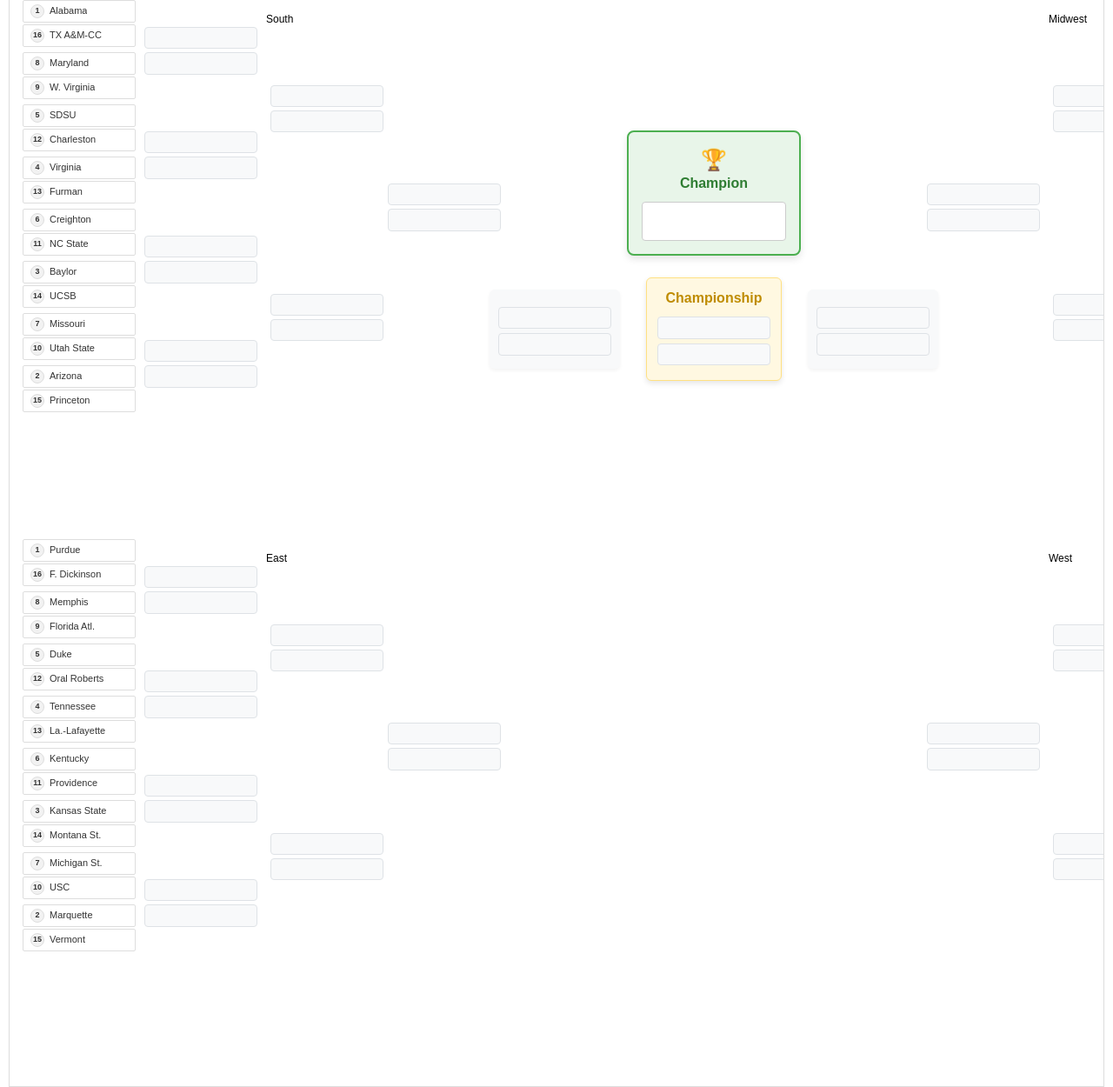
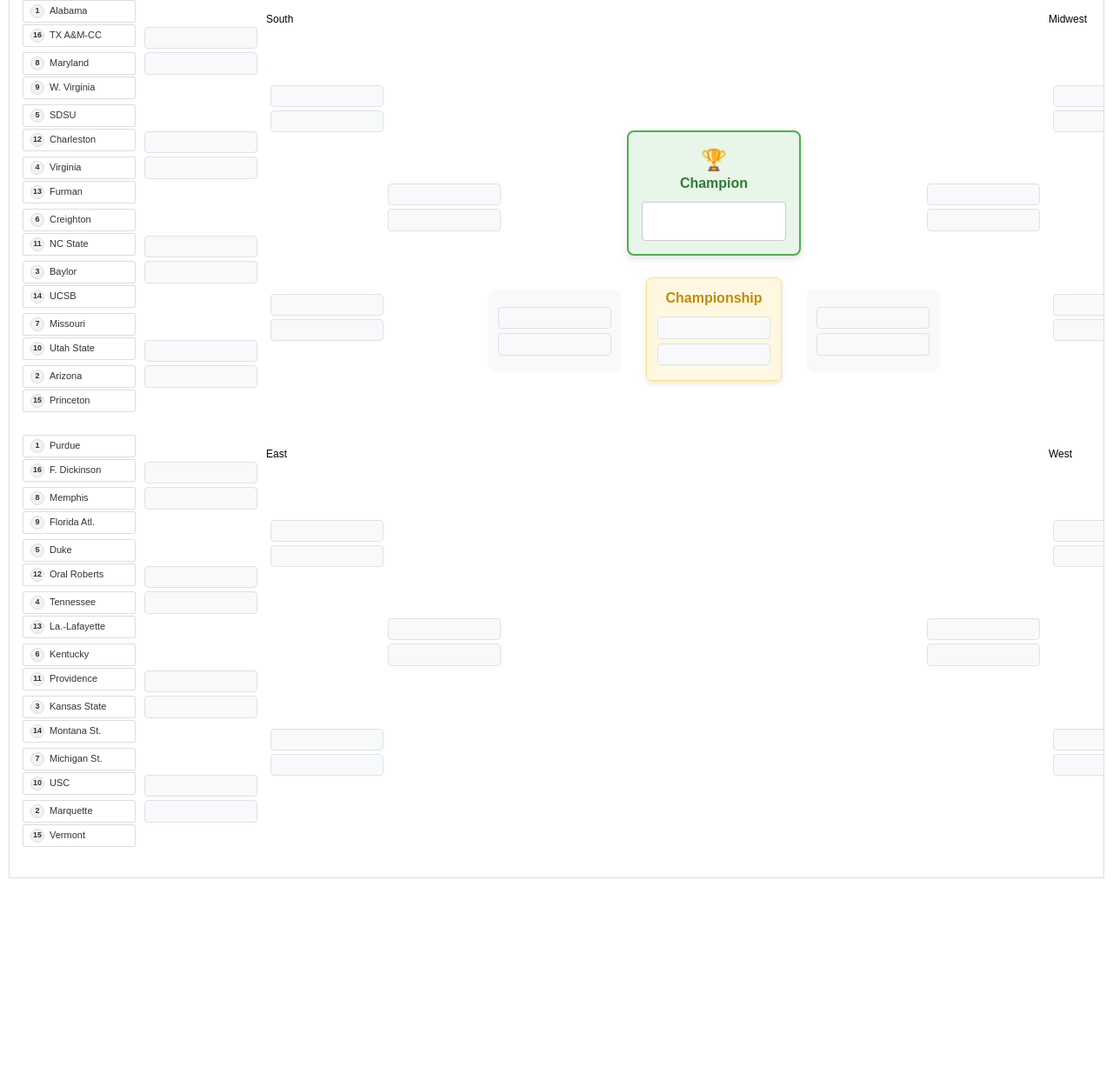
Before and after one commit to gregbkatz/madness, a Flask app: page / in a window 1280 px wide. Shown: the part 169-1419 px from the top of the page at 87% size. After the commit the page ends 1179 px from the top, so only its background shows below. Run offline with Flask 2, Linux system fonts and the light colour scheme; data that the repository does not hold is empty; some libraries are stand-ins or nearby versions.

Commit message:
Adjust vertical spacing between regions

```diff
--- a/static/css/styles.css
+++ b/static/css/styles.css
@@ -106,7 +106,7 @@ body {
     width: 100%;
     display: flex;
     justify-content: center;
-    margin-bottom: 20px;
+    margin-bottom: -100px;
     position: relative;
 }
 
```
